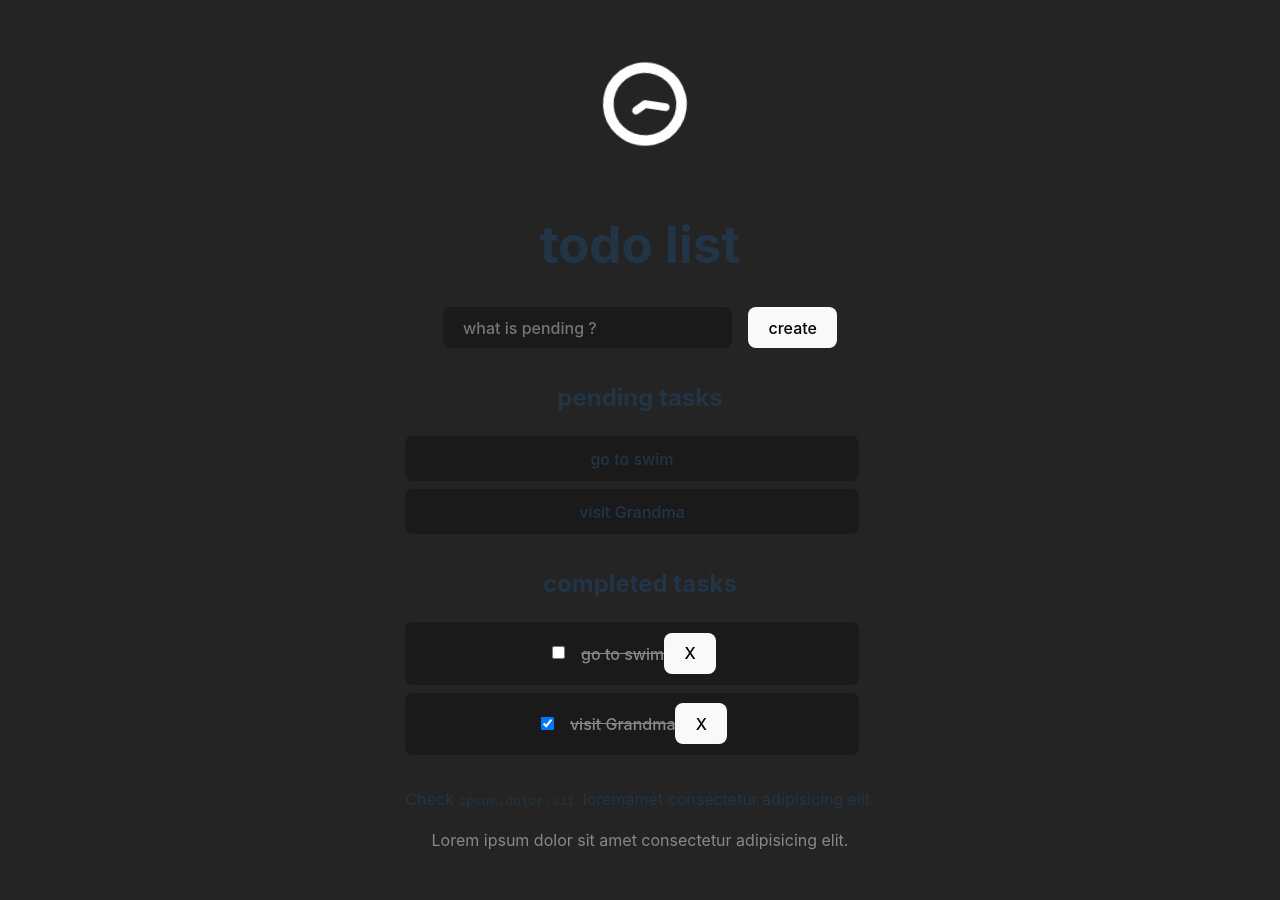
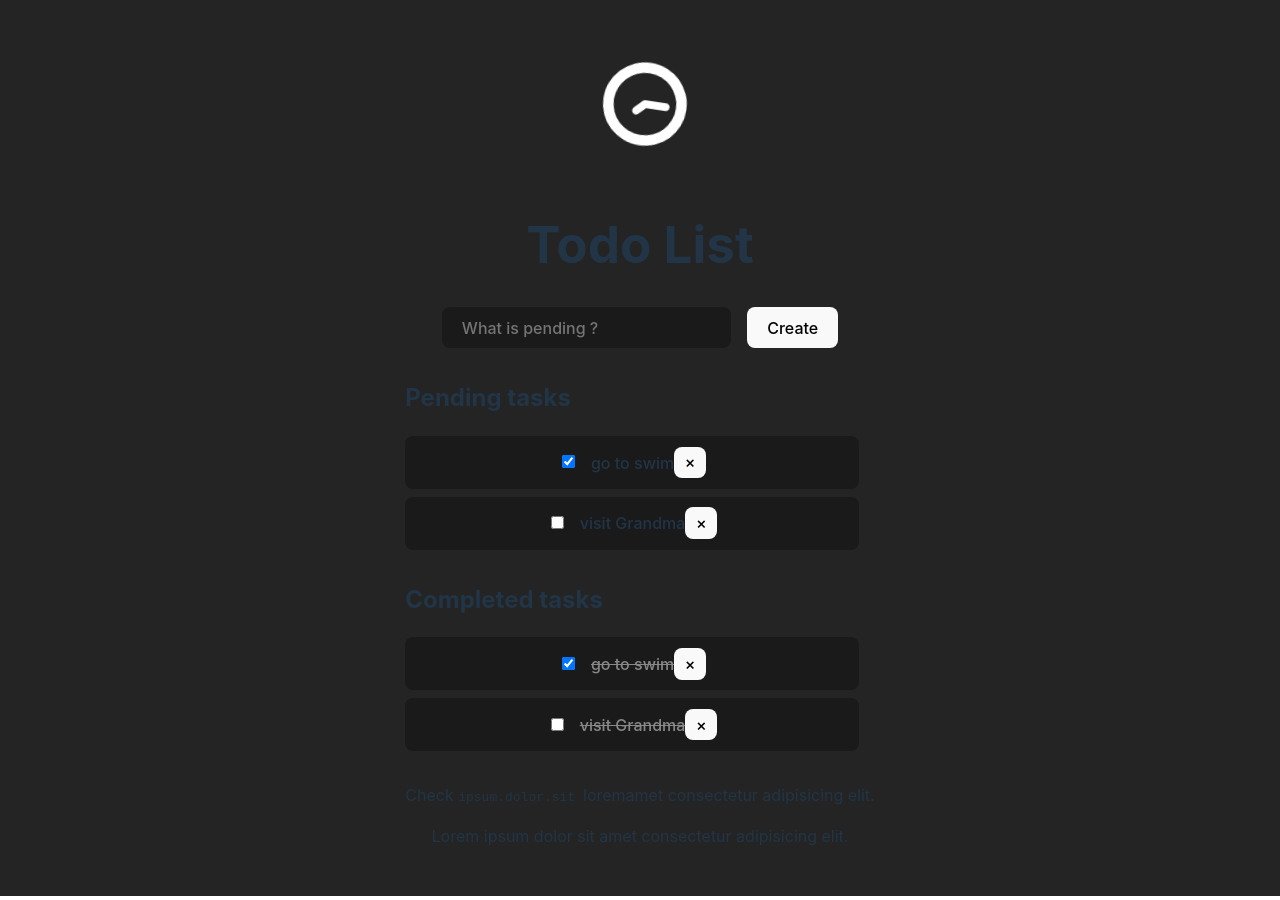
Before and after one commit to alsointech/todo-vite, a React (Vite) app: page / in a window 1280 px wide. Built offline with nearby package versions, Linux system fonts and the light colour scheme.

Commit message:
file update | both structure template completed

```diff
--- a/src/App.css
+++ b/src/App.css
@@ -11,9 +11,11 @@
   will-change: filter;
   transition: filter 300ms;
 }
+
 .logo:hover {
   filter: drop-shadow(0 0 2em #646cffaa);
 }
+
 .logo.react:hover {
   filter: drop-shadow(0 0 2em #61dafbaa);
 }
@@ -22,6 +24,7 @@
   from {
     transform: rotate(0deg);
   }
+
   to {
     transform: rotate(360deg);
   }
@@ -37,15 +40,16 @@
   padding: 2em;
 }
 
-.read-the-docs {
+.read-the-docs:hover {
   color: #888;
 }
 
-.input-task-box {
+/* .input-task-box {
 
 }
+ */
 
-.pending-task-box {
+.task-box {
   border-radius: 8px;
   border: 1px solid transparent;
   padding: 0.6em 1.2em;
@@ -53,26 +57,19 @@
   font-weight: 500;
   font-family: inherit;
   background-color: #1a1a1a;
-  cursor:text;
+  cursor: text;
   transition: border-color 0.25s;
   margin-right: 1rem;
   margin-bottom: 0.5rem;
 }
 
-.completed-task-box {
-  border-radius: 8px;
-  border: 1px solid transparent;
-  padding: 0.6em 1.2em;
-  font-size: 1em;
-  font-weight: 500;
-  font-family: inherit;
+/* .pending {
+
+} */
+
+.task-box.completed {
   text-decoration: line-through;
   color: #888;
-  background-color: #1a1a1a;
-  cursor:text;
-  transition: border-color 0.25s;
-  margin-right: 1rem;
-  margin-bottom: 0.5rem;
 }
 
 .pending-tasks-box {
@@ -83,3 +80,10 @@
   margin-top: 2rem;
   margin-bottom: 2rem;
 }
+
+.destroy::before {
+  content: '×';
+  /* display: block; */
+  height: 100%;
+  line-height: 1.1;
+}
--- a/src/App.jsx
+++ b/src/App.jsx
@@ -6,16 +6,33 @@ let foo = [
     {
         id: 1,
         title: 'go to swim',
-        completed: false
+        completed: true
     },
     {
         id: 2,
         title: 'visit Grandma',
-        completed: true
+        completed: false
     }
 ]
 
 let bar = ''
+
+const Tasks = (task) => {
+    if (item.completed) {
+        return <div>helloxx</div>
+    }
+}
+
+/* return (
+    <div className={task.completed ? 'completed' : 'pending'}>
+        <input type="checkbox"
+            checked={task.completed} />
+        {task.title}
+        <button className='destroy'></button>
+    </div>
+) */
+
+
 
 function App() {
 
@@ -30,37 +47,45 @@ function App() {
                 </a>
             </div>
 
-            <h1>todo list</h1>
+            <h1>Todo List</h1>
 
+            <div>
+                {/* {foo.map(task)} */}
+            </div>
             <div className='input-task-box'>
                 <input
                     value={bar}
                     type='text'
-                    placeholder='what is pending ?'
+                    placeholder='What is pending ?'
                 />
                 <button
                     onClick={() => (setTasks((task) => (
                         [...task, { title: 'cualquier valor de tarea' }]
                     )))}>
-                    create
+                    Create
                 </button>
             </div >
 
             <div className='pending-tasks-box'>
-                <h2>pending tasks</h2>
+                <h2>Pending tasks</h2>
                 {tasks.map((task) => (
-                    <div className='pending-task-box'>{task.title}</div>
+                    <div className='task-box pending'>
+                        <input type="checkbox"
+                            checked={task.completed} />
+                        {task.title}
+                        <button className='destroy'></button>
+                    </div>
                 ))}
             </div>
 
             <div className='completed-tasks-box'>
-                <h2>completed tasks</h2>
+                <h2>Completed tasks</h2>
                 {tasks.map((task) => (
-                    <div className='completed-task-box'>
+                    <div className='task-box completed'>
                         <input type="checkbox"
                             checked={task.completed} />
                         {task.title}
-                        <button className='destroy'>X</button>
+                        <button className='destroy'></button>
                     </div>
                 ))}
             </div>
--- a/src/index.css
+++ b/src/index.css
@@ -34,6 +34,10 @@ body {
 h1 {
   font-size: 3.2em;
   line-height: 1.1;
+}
+
+h2 {
+  text-align: left
 }
 
 button {
@@ -83,3 +87,11 @@ input {
   transition: border-color 0.25s;
   margin-right: 1rem;
 }
+
+button.destroy {
+  padding: 0.3em 0.6em;
+}
+
+button.destroy:hover {
+  color: #ff00ae;
+}
```
